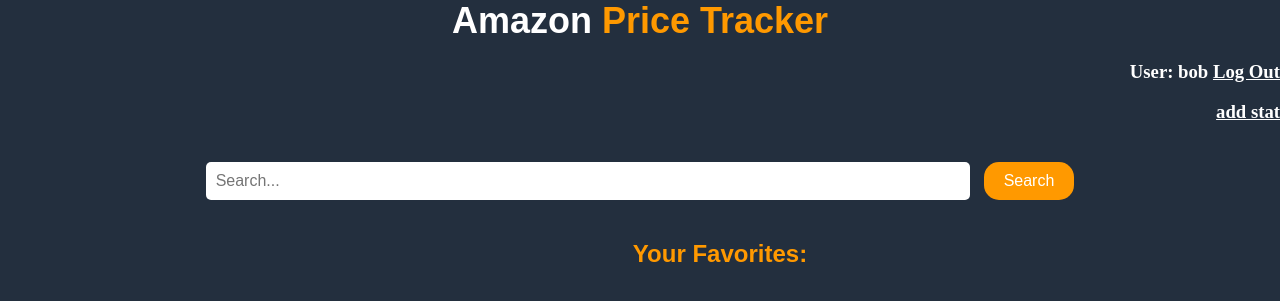
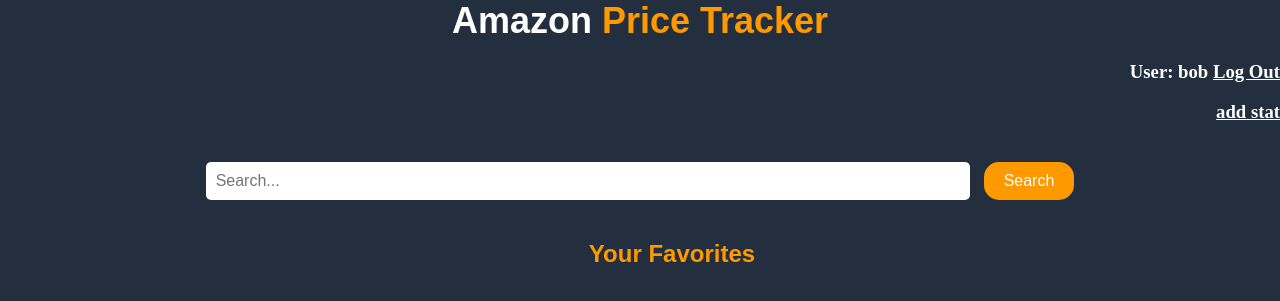
Before and after one commit to zac7643/course, a Flask app: page /home in a window 1280 px wide. Shown: the top 301 px of the page. Run offline with Flask 3, Linux system fonts and the light colour scheme; a user stored in the database is signed in; data that the repository does not hold is empty; some web fonts are replaced.

Commit message:
Update homepage.html

```diff
--- a/templates/homepage.html
+++ b/templates/homepage.html
@@ -17,7 +17,8 @@
           ul {
             list-style-type: none;
             padding: 0;
-            margin: 0 0 0 25%; /* Centers the list horizontally */
+            margin: 0 0 0 5%;
+            width: 45%
             max-width: 800px; /* Limits the maximum width of the list */
           }
 
@@ -190,7 +191,7 @@
     <ul>
     <!-- Loop through rows to display each product -->
     <!-- "Your Favorites" heading -->
-    <h2>Your Favorites:</h2>
+    <h2>Your Favorites</h2>
 
     <!-- List of favorite products -->
     <ul>
```
